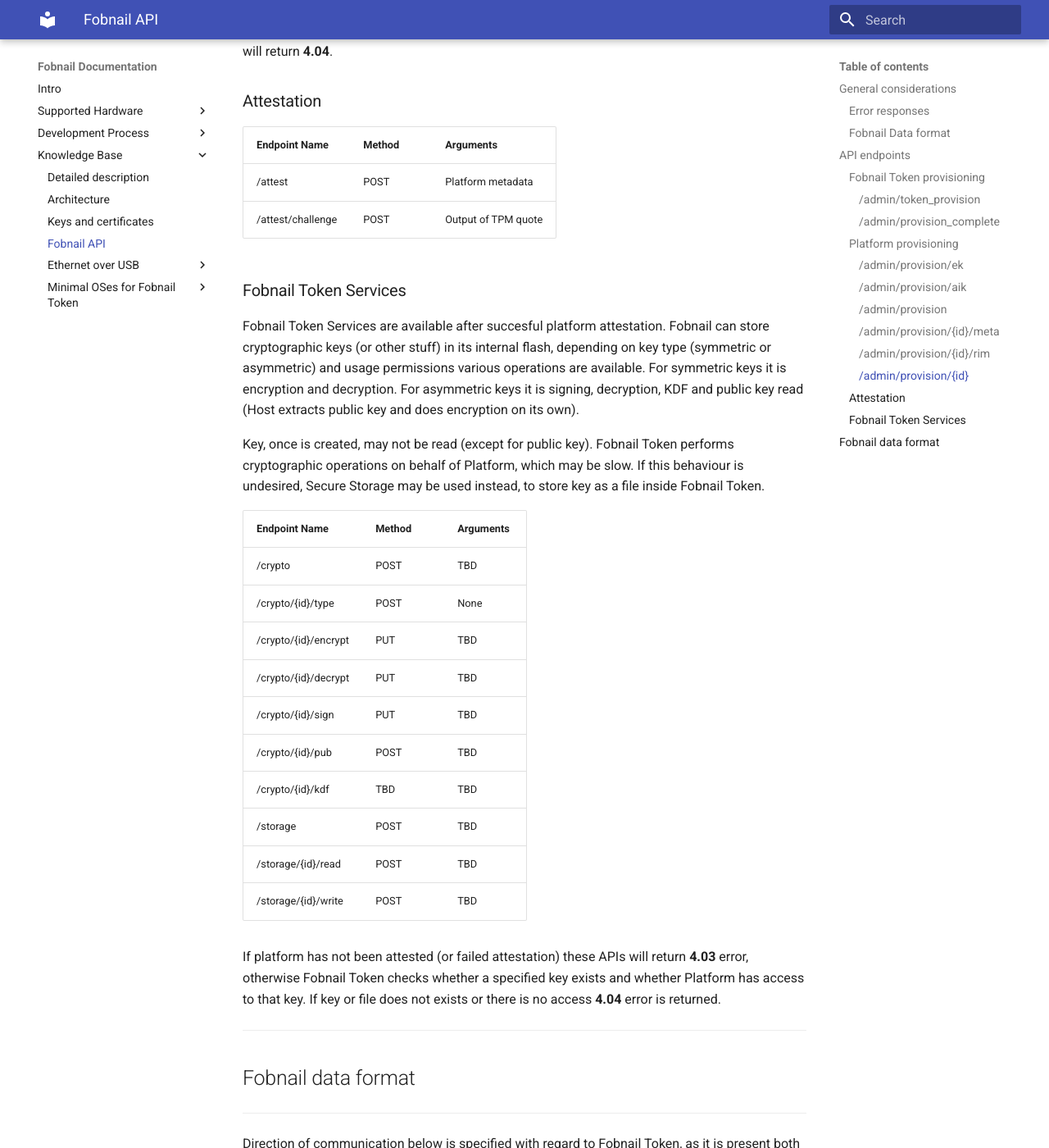
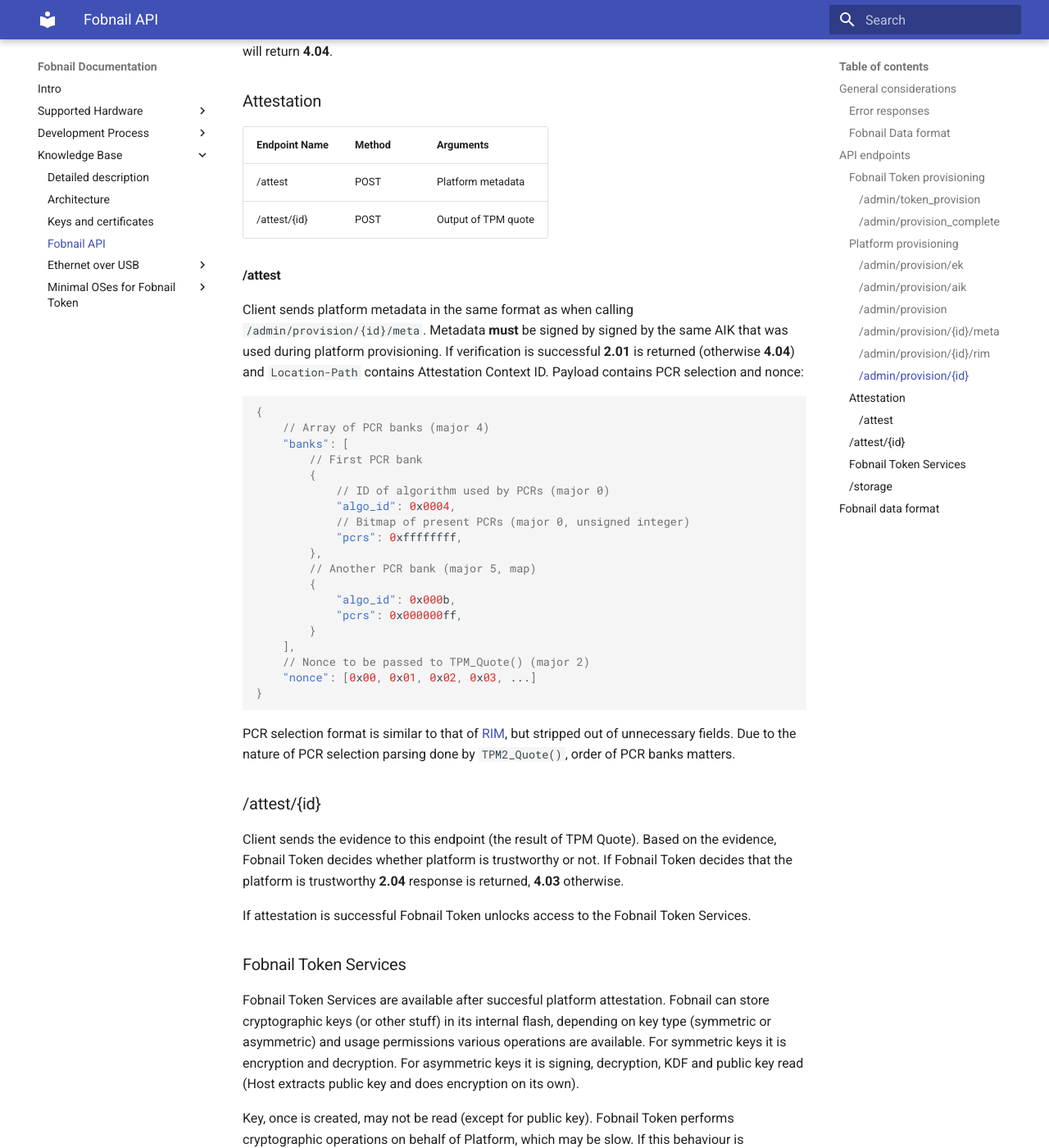
Before and after one commit to fobnail/docs, an MkDocs documentation site: the page built from docs/fobnail-api.md, in a window 1280 px wide and 1400 px high, scrolled down 5620 px. Shown: the whole window at 82% size. Built offline with MkDocs 1.6.1 and Material for MkDocs 9.7.7, drawn with Linux system fonts in a browser that asks for light colours; some of the changed text lies outside the part shown.

Commit message:
docs/fobnail-api.md: update

````diff
--- a/docs/fobnail-api.md
+++ b/docs/fobnail-api.md
@@ -271,7 +271,51 @@
 | Endpoint Name             | Method | Arguments            |
 | ------------------------- | ------ | -------------------- |
 | /attest                   | POST   | Platform metadata    |
-| /attest/challenge         | POST   | Output of TPM quote  |
+| /attest/{id}              | POST   | Output of TPM quote  |
+
+#### /attest
+
+Client sends platform metadata in the same format as when calling
+`/admin/provision/{id}/meta`. Metadata **must** be signed by signed by the same
+AIK that was used during platform provisioning. If verification is successful
+**2.01** is returned (otherwise **4.04**) and `Location-Path` contains
+Attestation Context ID. Payload contains PCR selection and nonce:
+
+```json
+{
+    // Array of PCR banks (major 4)
+    "banks": [
+        // First PCR bank
+        {
+            // ID of algorithm used by PCRs (major 0)
+            "algo_id": 0x0004,
+            // Bitmap of present PCRs (major 0, unsigned integer)
+            "pcrs": 0xffffffff,
+        },
+        // Another PCR bank (major 5, map)
+        {
+            "algo_id": 0x000b,
+            "pcrs": 0x000000ff,
+        }
+    ],
+    // Nonce to be passed to TPM_Quote() (major 2)
+    "nonce": [0x00, 0x01, 0x02, 0x03, ...]
+}
+```
+
+PCR selection format is similar to that of [RIM](#rim), but stripped out of
+unnecessary fields. Due to the nature of PCR selection parsing done by
+`TPM2_Quote()`, order of PCR banks matters.
+
+### /attest/{id}
+
+Client sends the evidence to this endpoint (the result of TPM Quote). Based on
+the evidence, Fobnail Token decides whether platform is trustworthy or not. If
+Fobnail Token decides that the platform is trustworthy **2.04** response is
+returned, **4.03** otherwise.
+
+If attestation is successful Fobnail Token unlocks access to the Fobnail Token
+Services.
 
 ### Fobnail Token Services
 
@@ -287,23 +331,37 @@
 this behaviour is undesired, Secure Storage may be used instead, to store key as
 a file inside Fobnail Token.
 
-| Endpoint Name        | Method | Arguments |
-| -------------------- | ------ | --------- |
-| /crypto              | POST   | TBD       |
-| /crypto/{id}/type    | POST   | None      |
-| /crypto/{id}/encrypt | PUT    | TBD       |
-| /crypto/{id}/decrypt | PUT    | TBD       |
-| /crypto/{id}/sign    | PUT    | TBD       |
-| /crypto/{id}/pub     | POST   | TBD       |
-| /crypto/{id}/kdf     | TBD    | TBD       |
-| /storage             | POST   | TBD       |
-| /storage/{id}/read   | POST   | TBD       |
-| /storage/{id}/write  | POST   | TBD       |
+| Endpoint Name        | Method | Arguments            |
+| -------------------- | ------ | -------------------- |
+| /crypto              | POST   | Key name, type, etc. |
+| /crypto/{id}/type    | GET    | None                 |
+| /crypto/{id}/encrypt | POST   | Data to encrypt      |
+| /crypto/{id}/decrypt | POST   | Data to decrypt      |
+| /crypto/{id}/sign    | PUT    | Data to sign         |
+| /crypto/{id}/pub     | GET    | None                 |
+| /storage             | POST   | File name            |
+| /storage/{id}/read   | GET    | None                 |
+| /storage/{id}/write  | PUT    | Data to be written   |
 
 If platform has not been attested (or failed attestation) these APIs will return
 **4.03** error, otherwise Fobnail Token checks whether a specified key exists
 and whether Platform has access to that key. If key or file does not exists or
 there is no access **4.04** error is returned.
+
+### /storage
+
+Client sends a request to this endpoint to open or create a new file.
+
+```json
+{
+    // Name of the file (major 3)
+    "name": "some_secret",
+    // Mode (major 0)
+    // 0 - open file (fails if file does not exist)
+    // 1 - create file
+    "mode": 1
+}
+```
 
 ----------------------------
 
````
Also changed, not shown: other parts of docs/fobnail-api.md (+3 -21 lines).
